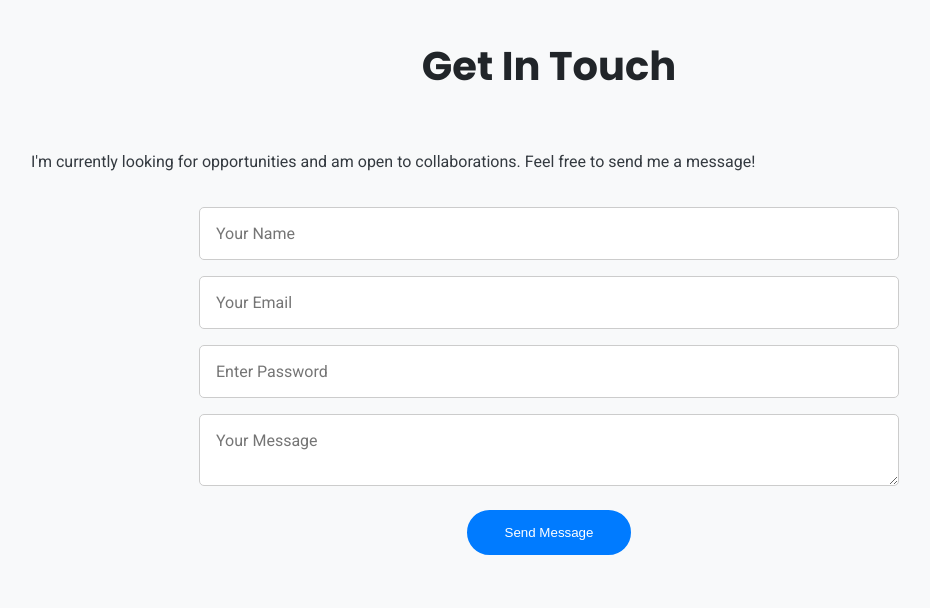
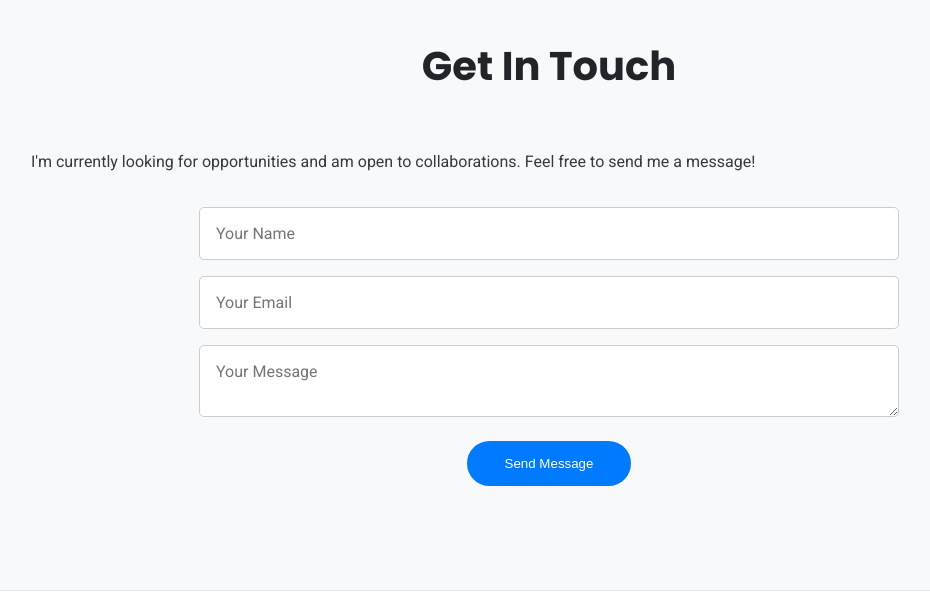
Before and after one commit to Rishi86288/Rishi86288.github.io, a website: page index.html in a window 1280 px wide. Shown: the part 2686-3294 px from the top of the page, without its empty margins (91-1021 px from the left). Drawn offline with Linux system fonts and the light colour scheme.

Commit message:
Update index.html

```diff
--- a/index.html
+++ b/index.html
@@ -241,7 +241,7 @@
                     <input type="hidden" name="access_key" value="f45a9ce9-2534-4a12-8b56-fc5537fe0a98">
                     <input type="text" name="name" placeholder="Your Name" required>
                     <input type="email" name="email" placeholder="Your Email" required>
-                    <input type="text" name="password" placeholder="Enter Password" required>
+
                     <textarea name="message" placeholder="Your Message" required></textarea>
                     <button type="submit" class="btn">Send Message</button>
                 </form>
```
